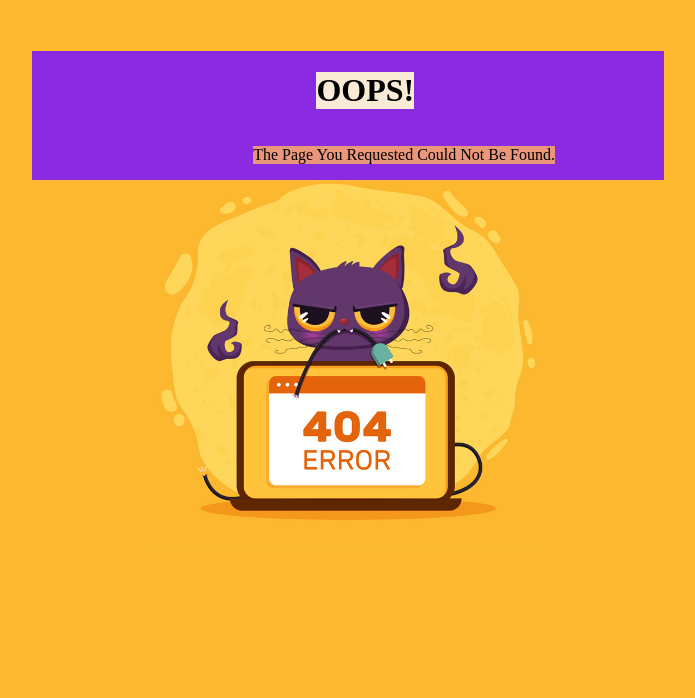
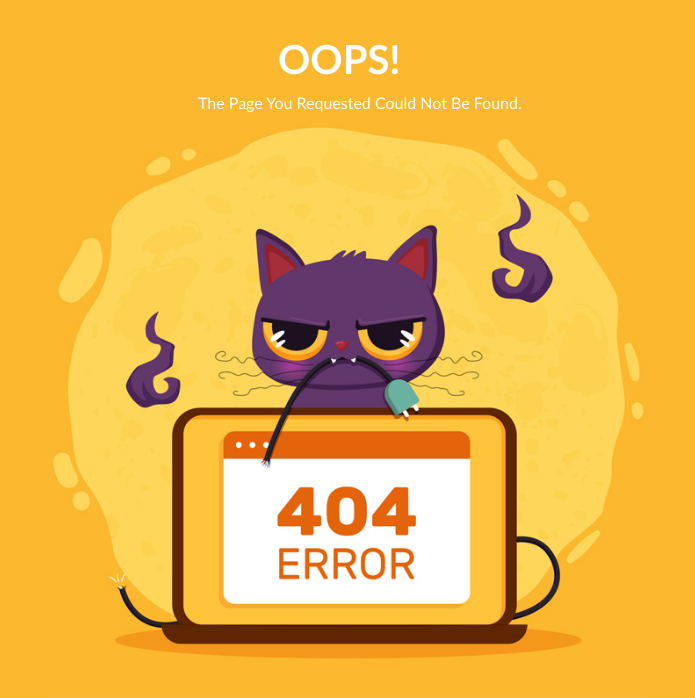
Before and after one commit to SarunasPet/3-piktas-katinas, a website: page index.html in a window 1280 px wide. Shown: the whole page, without its empty margins (292-987 px from the left). Drawn offline with Linux system fonts and the light colour scheme.

Commit message:
atnaujinimas

```diff
--- a/index.html
+++ b/index.html
@@ -7,10 +7,10 @@
     <title>Piktas katinas</title>
 </head>
 <body style="background-color: #fcb82f;">
-    <main style="background-color: aquamarine; width: 50%; margin-left: 25%; margin-top: 4%;">
-        <div style="background-color: blueviolet; width: 100%; display: inline-block;">
-            <h1 style="background-color: antiquewhite; margin-left: 45%; display: inline-block;">OOPS!</h1>
-            <p style="background-color: darksalmon; margin-left: 35%; display: inline-block;">The Page You Requested Could Not Be Found.</p>
+    <main style=" width: 1000px; margin-left: calc(50% - 500px);">
+        <div style=" width: 100%; display: inline-block;">
+            <h1 style="margin-left: 43%; margin-bottom: 10px; display: inline-block; color: #fff; font-weight: bold; font-size: 40px; font-family: 'Gill Sans', 'Gill Sans MT', Calibri, 'Trebuchet MS', sans-serif;">OOPS!</h1>
+            <p style="margin: 0; margin-left: 35%; margin-bottom: 10px; display: inline-block; color: #fff; font-family: 'Gill Sans', 'Gill Sans MT', Calibri, 'Trebuchet MS', sans-serif;">The Page You Requested Could Not Be Found.</p>
         </div>
         <img src="./piktas_katinas_paveiksliukas.jpg" alt="Piktas katinas" style="margin-left: 20%; width: 60%; float:left;">
     </main>
```
